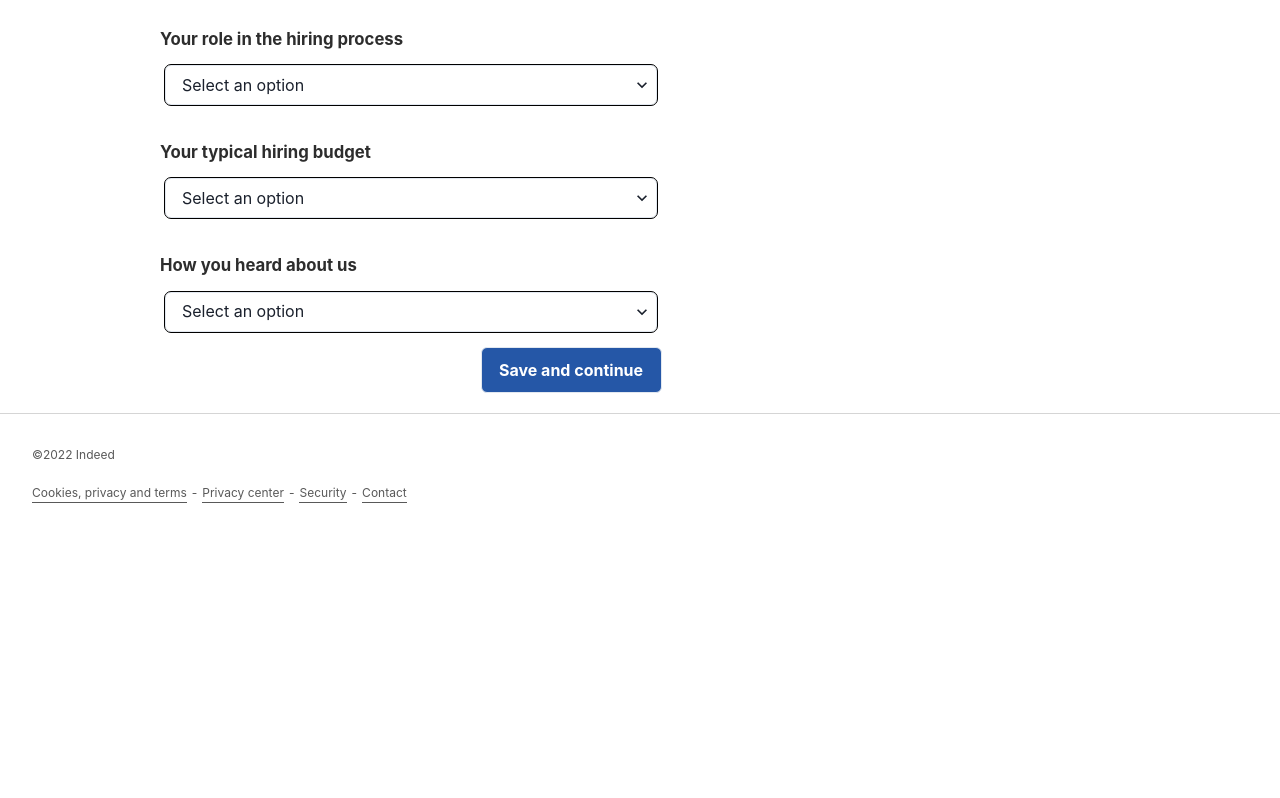
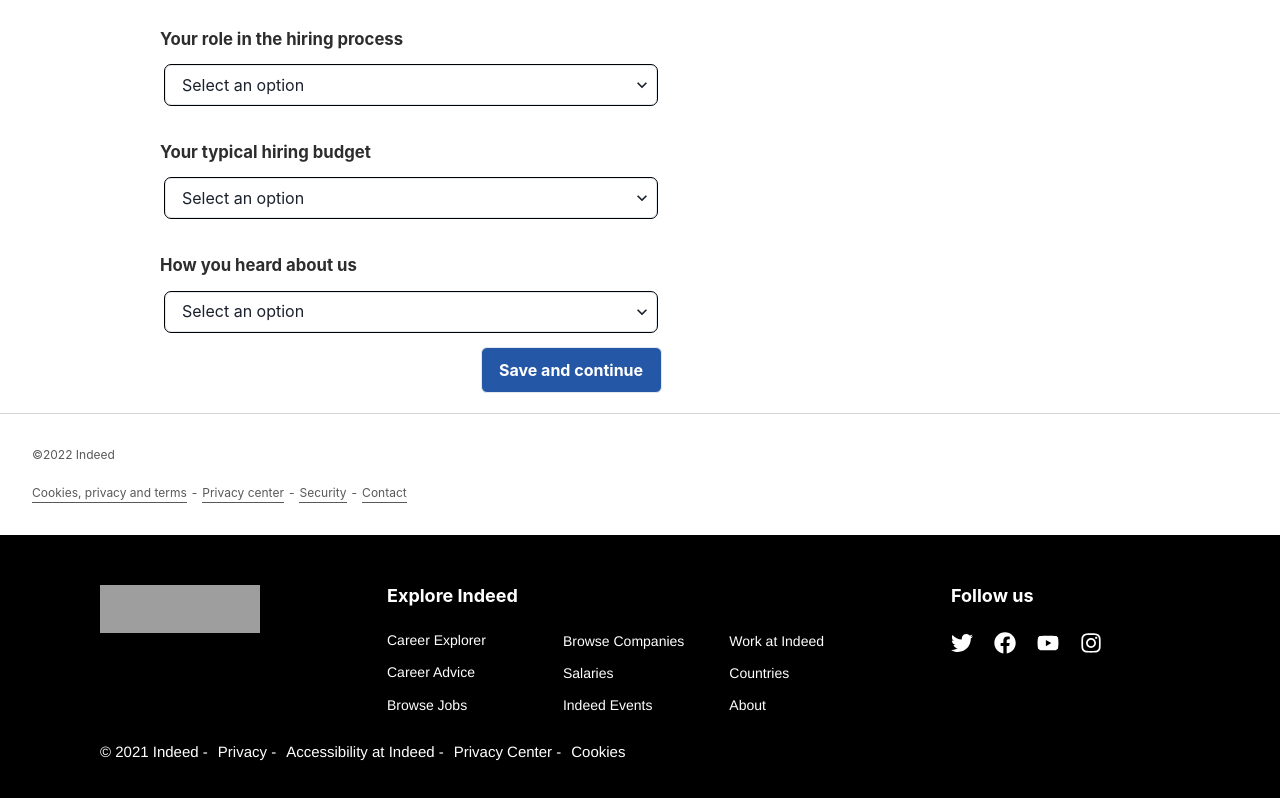
Before and after one commit to kavish729/Indeed---Clone, a React (Create React App) app: page /postjobs in a window 1280 px wide. Shown: the part 908-1706 px from the top of the page. Before the commit the page ends 1443 px from the top, so only its background shows below. Built offline with nearby package versions, Linux system fonts and the light colour scheme; grey boxes are pictures that could not be loaded.

Commit message:
footer added to pages

```diff
--- a/src/App.js
+++ b/src/App.js
@@ -1,12 +1,13 @@
 import './App.css';
 import Navbar from './components/Navbar/Navbar'
 import AllRouter from './components/Routes/AllRouter';
-
+import Chakrafooter from './components/salaryguide/Salarymainfooter'
 function App() {
   return (
     <div className="App">
       <Navbar />
       <AllRouter/>
+      <Chakrafooter/>
     </div>
 
   );
--- a/src/Pages/CompanyLandingPage.jsx
+++ b/src/Pages/CompanyLandingPage.jsx
@@ -63,6 +63,7 @@ const CompanyLandingPage = () => {
           </TabPanel>
         </TabPanels>
       </Tabs>
+
     </Container>
   );
 };
```
